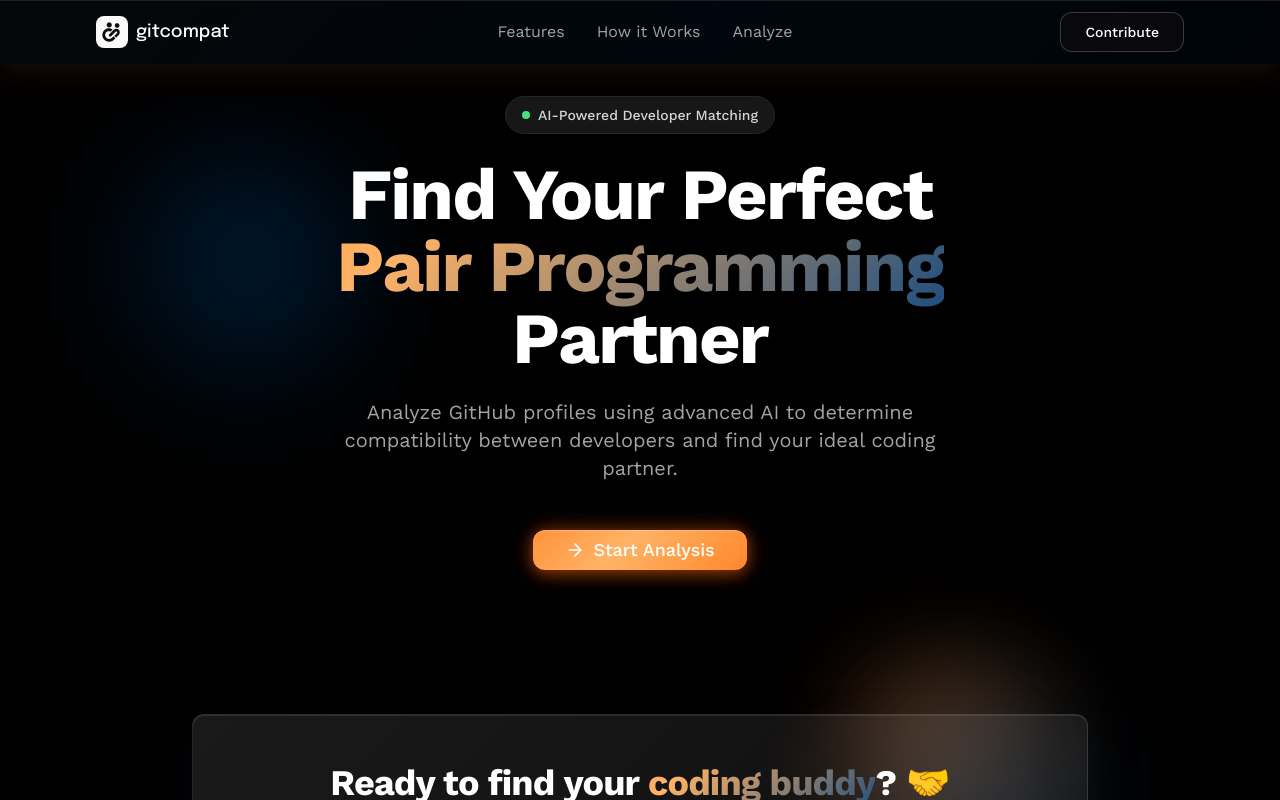
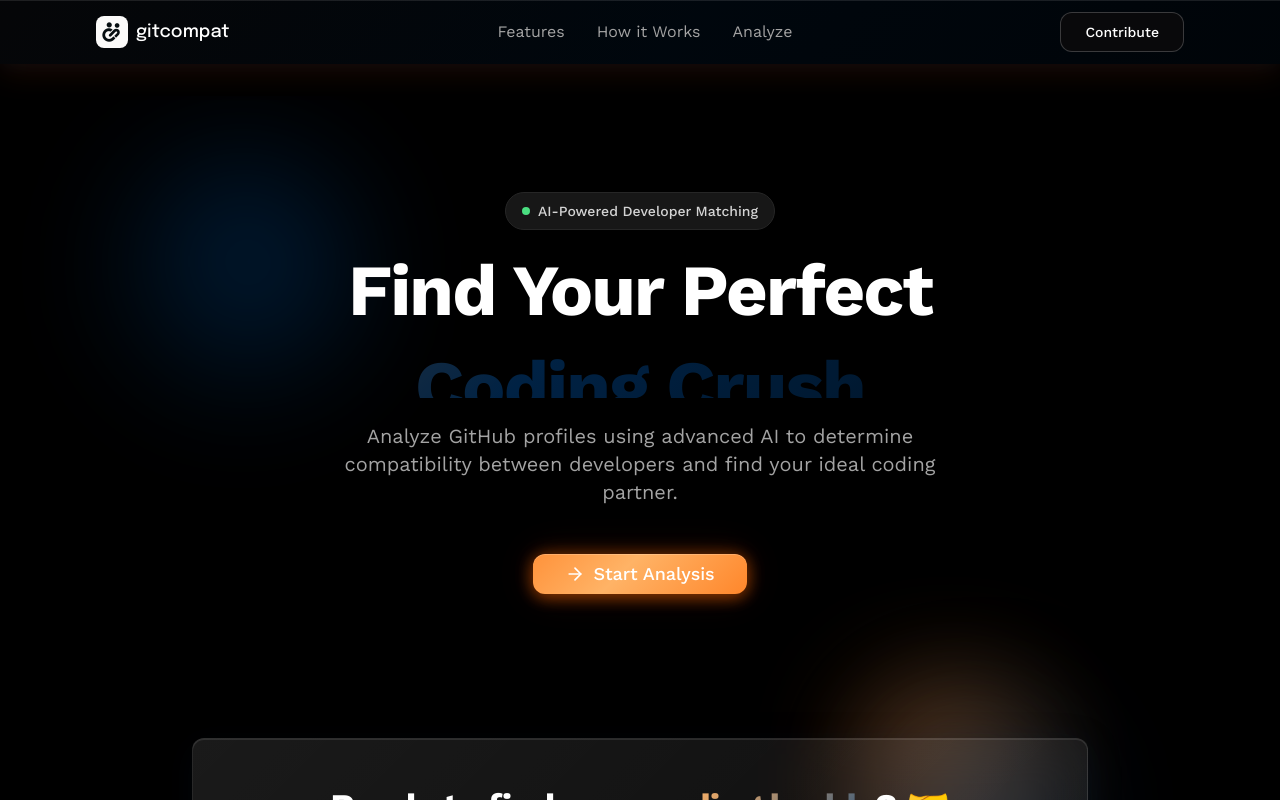
Before and after one commit to puri-adityakumar/gitcompat, a Next.js app: page / in a window 1280 px wide. Shown: the top 800 px of the page. Built offline with nearby package versions, Linux system fonts and the light colour scheme.

Commit message:
fix: add feat word rotate; fix spcaing issue

```diff
--- a/components/home/Hero.tsx
+++ b/components/home/Hero.tsx
@@ -1,6 +1,7 @@
 import Link from "next/link"
 import { Button } from "@/components/ui/button"
 import { ArrowRight, Github, Sparkles, Zap } from "lucide-react"
+import { WordRotate } from "@/components/ui/word-rotate"
 
 export default function Hero() {
   return (
@@ -11,7 +12,7 @@ export default function Hero() {
       <div className="floating-orb floating-orb-3"></div>
 
       {/* Hero Section */}
-      <section className="relative px-4 pb-16 sm:px-6 lg:px-8 z-10">
+      <section className="relative px-4 pt-16 pb-16 sm:px-6 lg:px-8 sm:pt-20 lg:pt-24 z-10">
         <div className="max-w-4xl mx-auto text-center">
           {/* Badge */}
           <div className="inline-flex items-center px-4 py-2 rounded-full text-sm font-medium bg-neutral-900 text-neutral-300 border border-neutral-800 mb-6">
@@ -19,17 +20,16 @@ export default function Hero() {
             AI-Powered Developer Matching
           </div>
 
-          <h1 className="text-4xl sm:text-6xl lg:text-7xl font-bold text-white mb-6 tracking-tight">
+          <h1 className="text-4xl sm:text-6xl lg:text-7xl font-bold text-white tracking-tight">
             Find Your Perfect
             <br />
-            <span className="gradient-text">
-              Pair Programming
-            </span>
-            <br />
-            Partner
+            <WordRotate
+              className="gradient-text text-4xl sm:text-6xl lg:text-7xl font-bold tracking-tight"
+              words={["Pair Programming", "Coding Crush", "Dev Collaborator", "Code Companion"]}
+              duration={3000}
+            />
           </h1>
-
-          <p className="text-lg sm:text-xl text-neutral-400 mb-12 max-w-2xl mx-auto leading-relaxed">
+          <p className="text-lg sm:text-xl text-neutral-400 mb-12 max-w-2xl mx-auto leading-relaxed mt-6">
             Analyze GitHub profiles using advanced AI to determine compatibility between developers and find your ideal coding partner.
           </p>
 
--- /dev/null
+++ b/components/ui/word-rotate.tsx
@@ -0,0 +1,50 @@
+"use client";
+
+import { useEffect, useState } from "react";
+import { AnimatePresence, HTMLMotionProps, motion } from "framer-motion";
+
+import { cn } from "@/lib/utils";
+
+interface WordRotateProps {
+    words: string[];
+    duration?: number;
+    framerProps?: HTMLMotionProps<"h1">;
+    className?: string;
+}
+
+export function WordRotate({
+    words,
+    duration = 2500,
+    framerProps = {
+        initial: { opacity: 0, y: -50 },
+        animate: { opacity: 1, y: 0 },
+        exit: { opacity: 0, y: 50 },
+        transition: { duration: 0.25, ease: "easeOut" },
+    },
+    className,
+}: WordRotateProps) {
+    const [index, setIndex] = useState(0);
+
+    useEffect(() => {
+        const interval = setInterval(() => {
+            setIndex((prevIndex) => (prevIndex + 1) % words.length);
+        }, duration);
+
+        // Clean up interval on unmount
+        return () => clearInterval(interval);
+    }, [words, duration]);
+
+    return (
+        <div className="overflow-hidden">
+            <AnimatePresence mode="wait">
+                <motion.h1
+                    key={words[index]}
+                    className={cn(className)}
+                    {...framerProps}
+                >
+                    {words[index]}
+                </motion.h1>
+            </AnimatePresence>
+        </div>
+    );
+}
```
